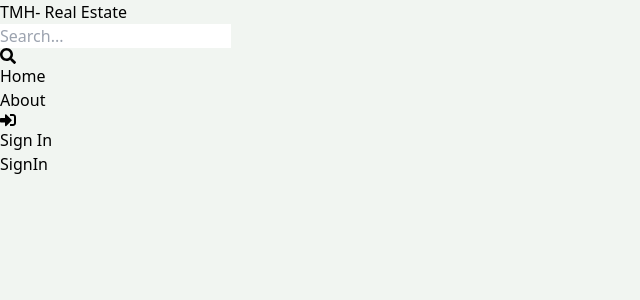
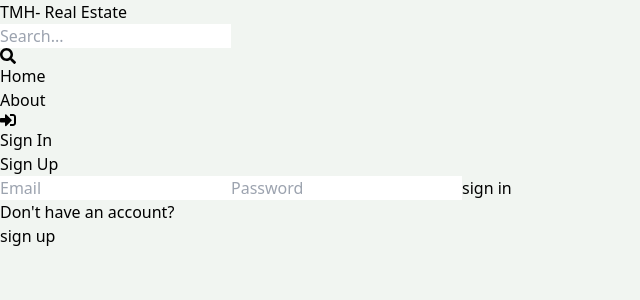
Before and after one commit to tesfaTMH/RS-MERN-App, a React (Vite) app in the folder frontend/: page /sign-in in a window 1280 px wide. Shown: the top 300 px of the page, without its empty margins (0-640 px from the left). Built offline with nearby package versions, Linux system fonts and the light colour scheme.

Commit message:
Frontend login UI and backend fetching implemented

```diff
--- a/frontend/src/pages/SignIn.jsx
+++ b/frontend/src/pages/SignIn.jsx
@@ -1,9 +1,76 @@
-import React from 'react'
+import React, { useState } from "react";
+import { Link } from "react-router-dom";
+import { useNavigate } from "react-router-dom";
 
 const SignIn = () => {
+  const [formData, setFormData] = useState({});
+  const [error, setError] = useState(null);
+  const [loading, setLoading] = useState(false);
+
+  const navigate = useNavigate();
+
+  const handleSubmit = async (e) => {
+    e.preventDefault();
+    try {
+      setLoading(true);
+      const res = await fetch("/api/auth/signin", {
+        method: "POST",
+        headers: { "Content-Type": "application/json" },
+        body: JSON.stringify(formData),
+      });
+      const data = await res.json();
+      if (data.success === false) {
+        setError(data.message);
+        setLoading(false);
+        return;
+      }
+      setLoading(false);
+      setError(null);
+      navigate("/");
+    } catch (error) {
+      setError(error.message);
+      setLoading(false);
+    }
+  };
+
+  const handleChange = (e) => {
+    setFormData({ ...formData, [e.target.id]: e.target.value });
+  };
+
   return (
-    <div>SignIn</div>
-  )
-}
+    <div className="p-3 max-w-lg mx-auto">
+      <h1 className="text-3xl text-center font-semibold my-7">Sign Up</h1>
+      <form onSubmit={handleSubmit} className="flex flex-col gap-4">
+        <input
+          type="email"
+          placeholder="Email"
+          className="border p-3 rounded-lg text-black bg-slate-300"
+          id="email"
+          onChange={handleChange}
+        />
+        <input
+          type="password"
+          placeholder="Password"
+          className="border p-3 rounded-lg text-black bg-slate-300"
+          id="password"
+          onChange={handleChange}
+        />
+        <button
+          disabled={loading}
+          className="bg-slate-700 p-3 rounded-lg uppercase hover:opacity-95 disabled:opacity-80 text-white"
+        >
+          {loading ? "Loading..." : "sign in"}
+        </button>
+      </form>
+      <div className="flex gap-2 mt-5">
+        <p>Don't have an account?</p>
+        <Link to="/sign-up">
+          <span className="text-blue-700 uppercase font-semibold">sign up</span>
+        </Link>
+      </div>
+      {error && <p className="text-red-500 mt-5">{error}</p>}
+    </div>
+  );
+};
 
-export default SignIn
+export default SignIn;
```
Also changed, not shown: 1 other file (tests, documents, lock files or other folders).
